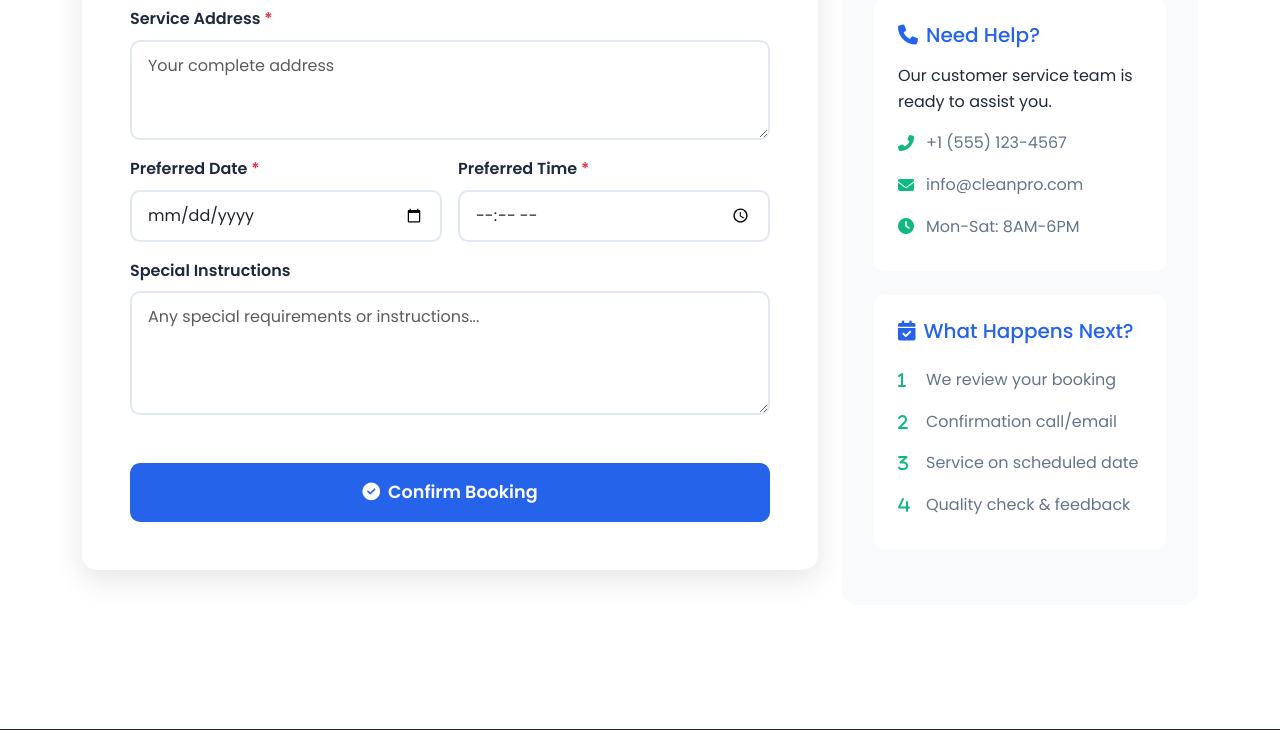
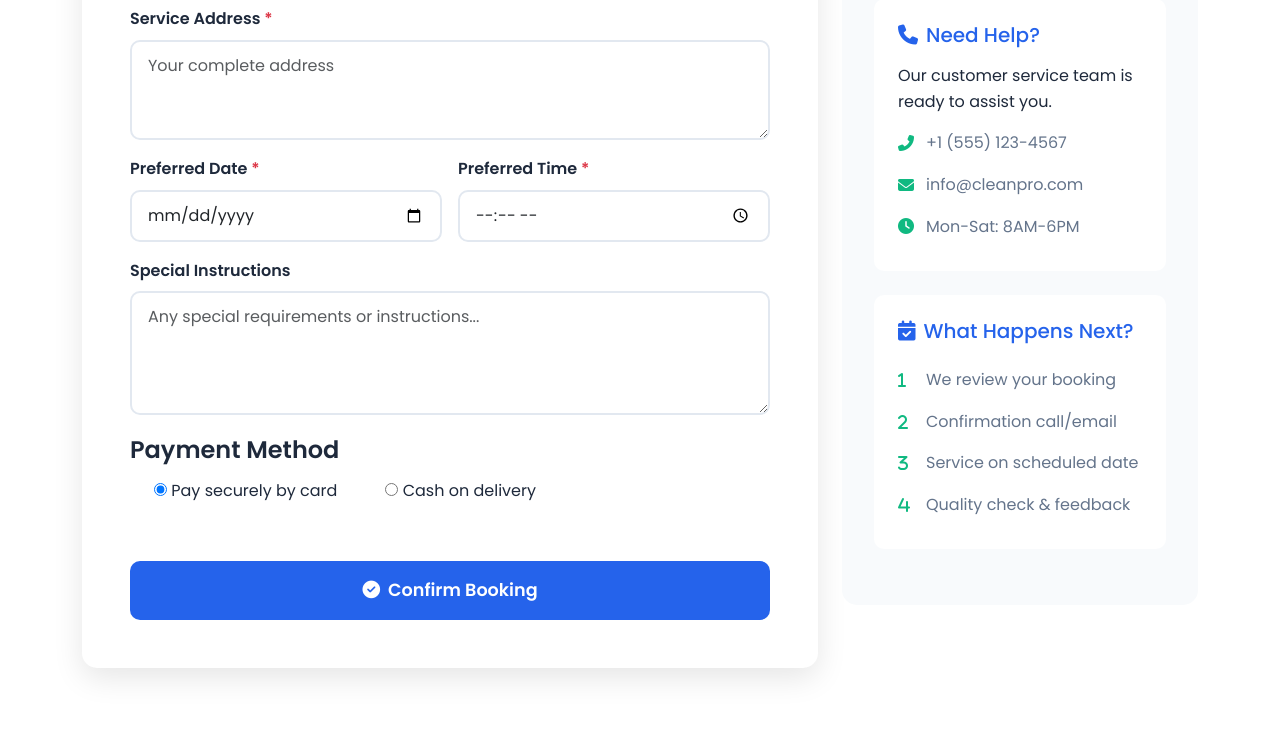
Before and after one commit to Rabin316/Cleaning-Service, a Django app: page /booking/ in a window 1280 px wide. Shown: the part 806-1536 px from the top of the page. Run offline with Django 5.2, Linux system fonts and the light colour scheme; data comes from the database, SQL or seed files in the repository; both versions use the stored data as it was after the commit; parts of the project's set-up code (start-up, migrations or seed data) failed here and were passed over.

Commit message:
added payment options

```diff
--- a/cleaning/forms.py
+++ b/cleaning/forms.py
@@ -4,10 +4,24 @@ from .models import Booking
 
 class BookingForm(forms.ModelForm):
     """Form for booking services"""
+    payment_method = forms.ChoiceField(
+        choices=[
+            ('card', 'Pay securely by card'),
+            ('cash_on_delivery', 'Cash on delivery'),
+        ],
+        widget=forms.RadioSelect,
+        initial='card',
+        required=False,
+        label='Payment method',
+    )
+
+    def clean_payment_method(self):
+        return self.cleaned_data.get('payment_method') or 'card'
+
     class Meta:
         model = Booking
         fields = ['service', 'name', 'email', 'phone', 'address',
-                  'preferred_date', 'preferred_time', 'frequency', 'special_instructions']
+                  'preferred_date', 'preferred_time', 'frequency', 'special_instructions', 'payment_method']
         widgets = {
             'service': forms.Select(attrs={
                 'class': 'form-control',
--- a/cleaning/models.py
+++ b/cleaning/models.py
@@ -232,6 +232,14 @@ class Booking(models.Model):
         ],
         default='pending'
     )
+    payment_method = models.CharField(
+        max_length=20,
+        choices=[
+            ('card', 'Card'),
+            ('cash_on_delivery', 'Cash on delivery'),
+        ],
+        default='card',
+    )
     payment_intent_id = models.CharField(max_length=255, blank=True, help_text="Stripe Payment Intent ID")
     amount = models.DecimalField(max_digits=10, decimal_places=2, null=True, blank=True)
     amount_paid = models.DecimalField(max_digits=10, decimal_places=2, default=0, help_text="Amount actually paid")
--- a/cleaning/templates/cleaning/booking.html
+++ b/cleaning/templates/cleaning/booking.html
@@ -267,6 +267,20 @@
                             </div>
 
                             <div class="col-md-12">
+                                <fieldset class="mb-2">
+                                    <legend class="form-label">Payment Method</legend>
+                                    <div id="payment-method-options" class="d-flex gap-4">
+                                        {% for choice in form.payment_method %}
+                                            <div class="form-check">
+                                                {{ choice.tag }}
+                                                <label class="form-check-label" for="{{ choice.id_for_label }}">{{ choice.choice_label }}</label>
+                                            </div>
+                                        {% endfor %}
+                                    </div>
+                                </fieldset>
+                            </div>
+
+                            <div class="col-md-12" id="card-payment-section">
                                 <div id="payment-element">
                                     <!-- Stripe Element will be inserted here by JavaScript -->
                                 </div>
@@ -333,18 +347,31 @@
 <script src="https://js.stripe.com/v3/"></script>
 <script>
 document.addEventListener('DOMContentLoaded', function() {
-    // Initialize Stripe Elements
-    const stripe = Stripe('{{ stripe_publishable_key }}');
-    const elements = stripe.elements();
-
-    // Create payment element
-    const paymentElement = elements.create('payment');
-    paymentElement.mount('#payment-element');
-
-    // Handle form submission
+    let stripe = null;
+    let elements = null;
+    const stripePublishableKey = '{{ stripe_publishable_key }}';
     const form = document.getElementById('booking-form');
     const submitButton = document.getElementById('submit-button');
     const paymentMessage = document.getElementById('payment-message');
+    const cardPaymentSection = document.getElementById('card-payment-section');
+    const paymentMethodInputs = document.querySelectorAll('input[name="payment_method"]');
+
+    function updatePaymentMethod() {
+        const selected = document.querySelector('input[name="payment_method"]:checked');
+        cardPaymentSection.classList.toggle('d-none', selected && selected.value !== 'card');
+        if (selected && selected.value === 'card' && !stripe) {
+            if (!stripePublishableKey) {
+                paymentMessage.textContent = 'Card payment is not configured. Please choose cash on delivery.';
+                paymentMessage.className = 'mt-3 text-danger';
+                return;
+            }
+            stripe = Stripe(stripePublishableKey);
+            elements = stripe.elements();
+            elements.create('payment').mount('#payment-element');
+        }
+    }
+    paymentMethodInputs.forEach((input) => input.addEventListener('change', updatePaymentMethod));
+    updatePaymentMethod();
 
     form.addEventListener('submit', async (event) => {
         event.preventDefault();
@@ -369,6 +396,10 @@ document.addEventListener('DOMContentLoaded', function() {
             const data = contentType.includes('application/json')
                 ? await response.json()
                 : {};
+            if (data.success && data.redirect_url) {
+                window.location.href = data.redirect_url;
+                return;
+            }
             if (!response.ok || !data.success || !data.client_secret) {
                 throw new Error(data.error || 'Unable to start payment. Please check the form and try again.');
             }
--- a/cleaning/views.py
+++ b/cleaning/views.py
@@ -4,6 +4,7 @@ Includes customer authentication, dashboard, booking management,
 and Stripe payment integration.
 """
 from django.shortcuts import render, redirect, get_object_or_404
+from django.urls import reverse
 from django.utils.http import url_has_allowed_host_and_scheme
 from django.contrib import messages
 from django.core.mail import send_mail
@@ -93,7 +94,17 @@ def booking(request):
             booking.save()
             request.session.pop('rebook_data', None)
 
-            # Create Stripe payment intent for non-DEBUG mode
+            if booking.payment_method == 'cash_on_delivery':
+                if request.headers.get('X-Requested-With') == 'XMLHttpRequest':
+                    return JsonResponse({
+                        'success': True,
+                        'booking_id': booking.id,
+                        'redirect_url': reverse('booking_success'),
+                    })
+                messages.success(request, 'Your booking has been received. Please pay in cash after the service.')
+                return redirect('booking_success')
+
+            # Create Stripe payment intent for card payments in production.
             if not settings.DEBUG and booking.amount and booking.amount > 0:
                 try:
                     intent = create_payment_intent(booking)
@@ -106,7 +117,7 @@ def booking(request):
                     })
                 except Exception:
                     logger.exception('Payment processing failed for booking_id=%s', booking.id)
-                    messages.error(request, 'Payment processing error. Please try again.')
+                    messages.error(request, 'Card payment is temporarily unavailable. Choose cash on delivery or try again later.')
                     return render(request, 'cleaning/booking.html', {
                         'form': form,
                         'services': Service.objects.filter(is_active=True),
@@ -603,6 +614,16 @@ def quick_booking(request, service_id):
             booking.amount = service.price_starting
             booking.save()
 
+            if booking.payment_method == 'cash_on_delivery':
+                if request.headers.get('X-Requested-With') == 'XMLHttpRequest':
+                    return JsonResponse({
+                        'success': True,
+                        'booking_id': booking.id,
+                        'redirect_url': reverse('booking_detail', args=[booking.id]),
+                    })
+                messages.success(request, 'Your booking has been received. Please pay in cash after the service.')
+                return redirect('booking_detail', booking_id=booking.id)
+
             if not settings.DEBUG and booking.amount > 0:
                 try:
                     intent = create_payment_intent(booking)
```
Also changed, not shown: cleaning/templates/cleaning/customer/quick_booking.html (+23 -4 lines), cleaning/tests.py (+11 -0 lines), cleaning/migrations/0005_booking_payment_method.py (added), db.sqlite3, 1 other file.
